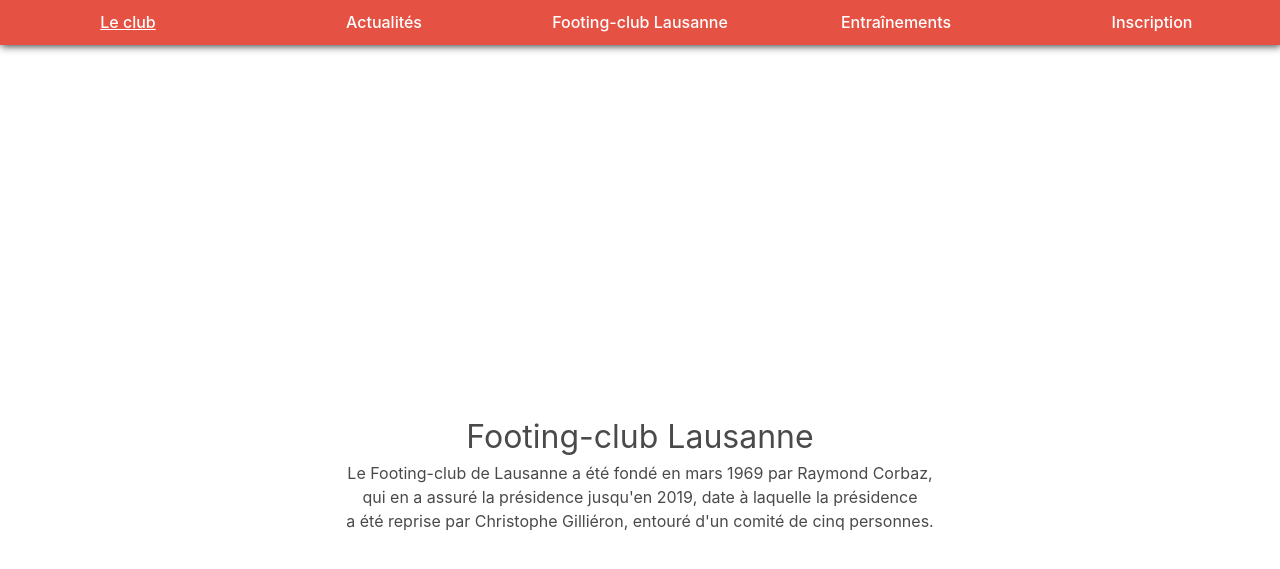
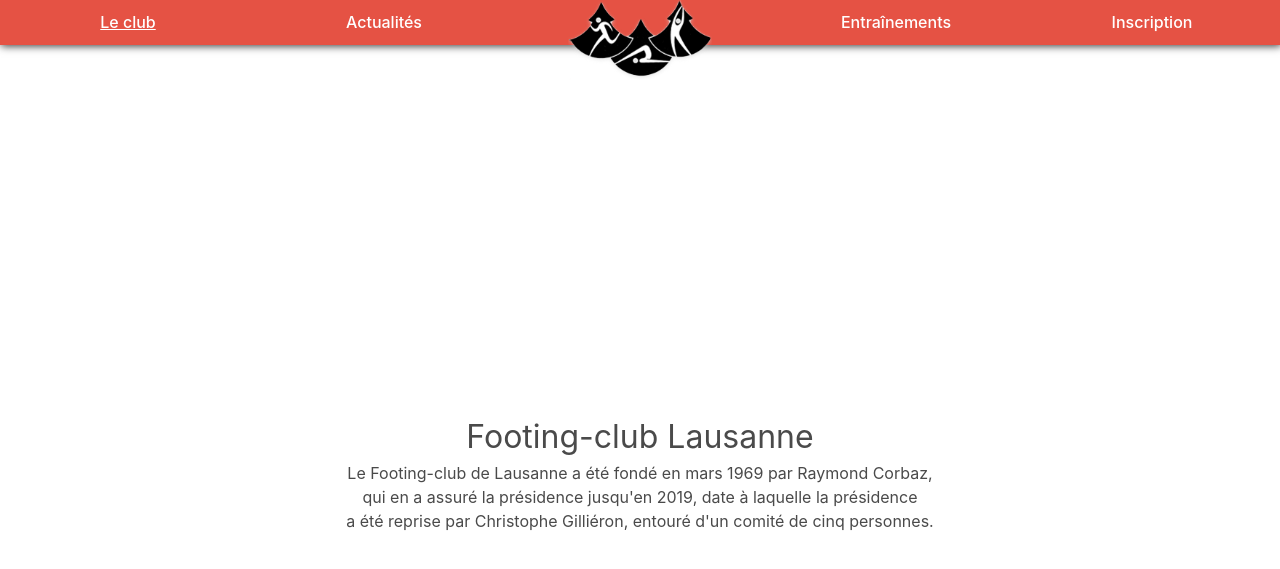
Before and after one commit to footing-club/footing-club, a Jekyll site: the page built from index.html, in a window 1280 px wide. Shown: the top 569 px of the page. Built offline with Jekyll 4.4.1, drawn with Linux system fonts in a browser that asks for light colours; nearby versions of some CDN libraries.

Commit message:
Add logo

```diff
--- a/_includes/navbar.html
+++ b/_includes/navbar.html
@@ -1,6 +1,6 @@
 <nav id="navbar">
   <ul>
-    <li id="navbar-brand"><a href="/">{{ site.title }}</a></li>
+    <li id="navbar-brand"><a href="/"><img src="images/logo.png" alt="Footing-club logo" id="logo"></a></li>
     <li><a href="about">Le club</a></li>
     <li><a href="news">Actualités</a></li>
     <li><a href="workouts">Entraînements</a></li>
--- a/_sass/layout.sass
+++ b/_sass/layout.sass
@@ -31,11 +31,14 @@
     li
       display: block
 
+    #navbar-brand
+      margin-bottom: 45px
+
   a
     color: #333
     display: block
-    height: 65px
-    line-height: 65px
+    height: 75px
+    line-height: 75px
     text-decoration: none
     font-weight: 500
 
@@ -51,13 +54,24 @@
     background-color: $primary-color
     display: block
 
+    +tablet
+      order: 1
+
     a
       color: #fff
-      height: 45px
-      line-height: 45px
+      height: 55px
+      line-height: 55px
 
-    +tablet
-      order: 1
+      +tablet
+        height: 45px
+        line-height: 45px
+
+    img
+      height: 95px
+      z-index: 1
+
+      +tablet
+        height: 80px
 
   #navbar-toggler
     display: block
@@ -68,9 +82,10 @@
     a
       color: #fff
       border-radius: 4px
-      height: 35px
-      width: 35px
-      line-height: 35px
+      height: 45px
+      width: 45px
+      line-height: 45px
+      font-size: 22px
 
       &:hover
         background-color: rgba(255, 255, 255, .1)
```
Also changed, not shown: images/logo.png (added).
